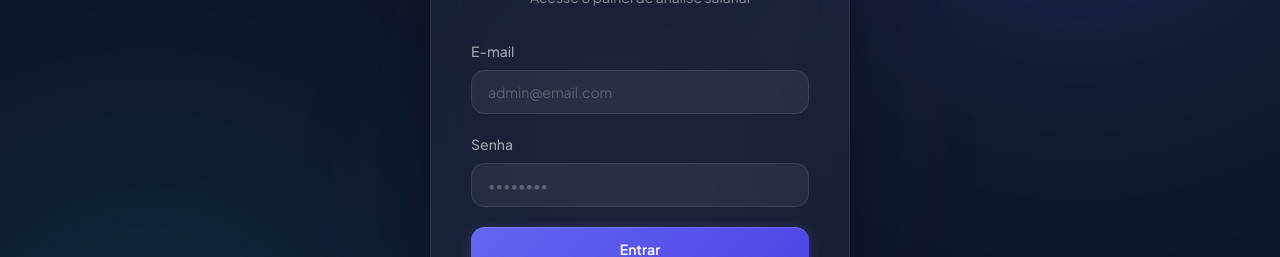
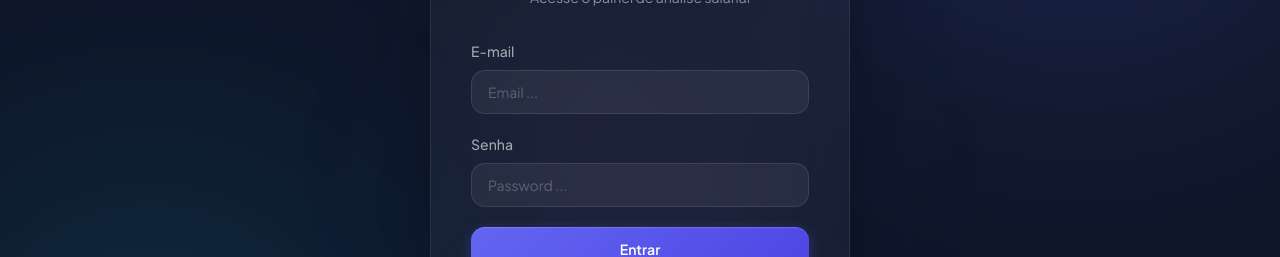
Before and after one commit to mateus-x17/salary-api, a React (Vite) app in the folder frontend/: page /login in a window 1280 px wide. Shown: the part 306-563 px from the top of the page. Built offline with nearby package versions, Linux system fonts and the light colour scheme.

Commit message:
upd placeholder dos inputs de login para mostrar mensagem correta

```diff
--- a/frontend/src/pages/Login.tsx
+++ b/frontend/src/pages/Login.tsx
@@ -48,7 +48,7 @@
               id="login-email"
               type="email"
               className="login__input"
-              placeholder="admin@email.com"
+              placeholder="Email ..."
               value={email}
               onChange={(e) => setEmail(e.target.value)}
               required
@@ -61,7 +61,7 @@
               id="login-password"
               type="password"
               className="login__input"
-              placeholder="••••••••"
+              placeholder="Password ..."
               value={password}
               onChange={(e) => setPassword(e.target.value)}
               required
```
